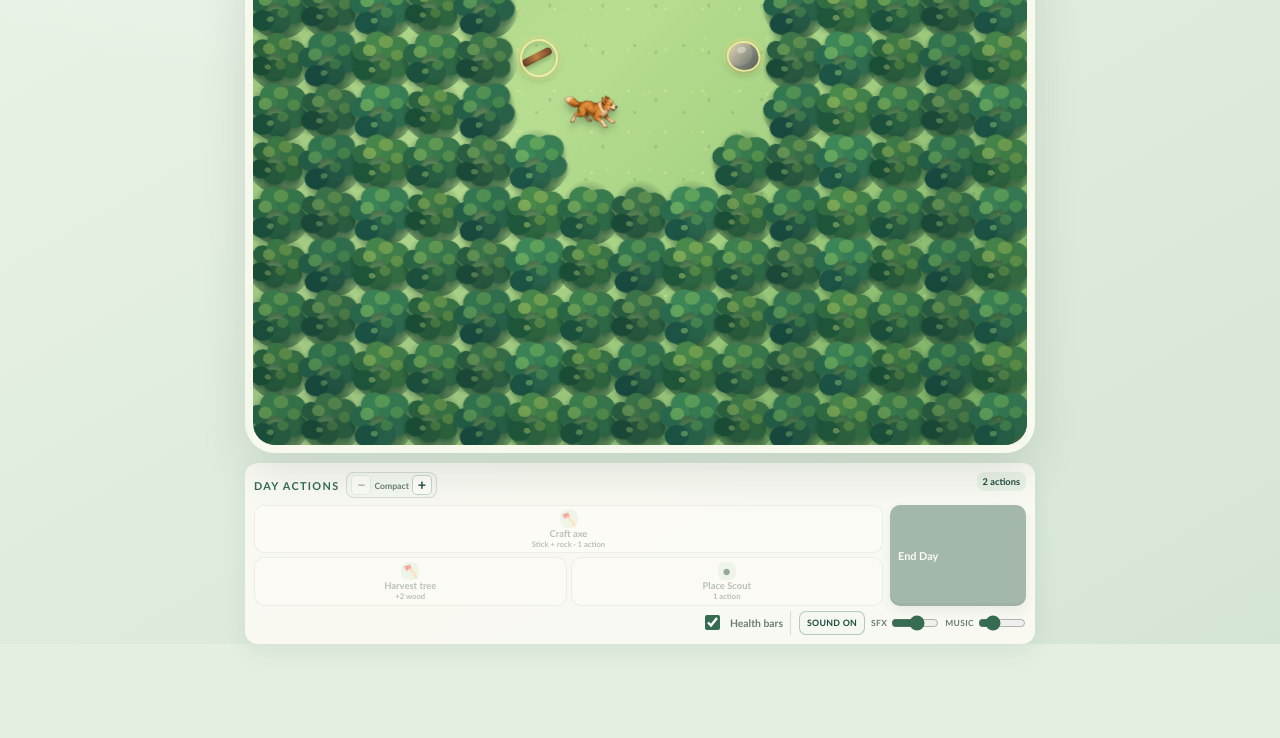
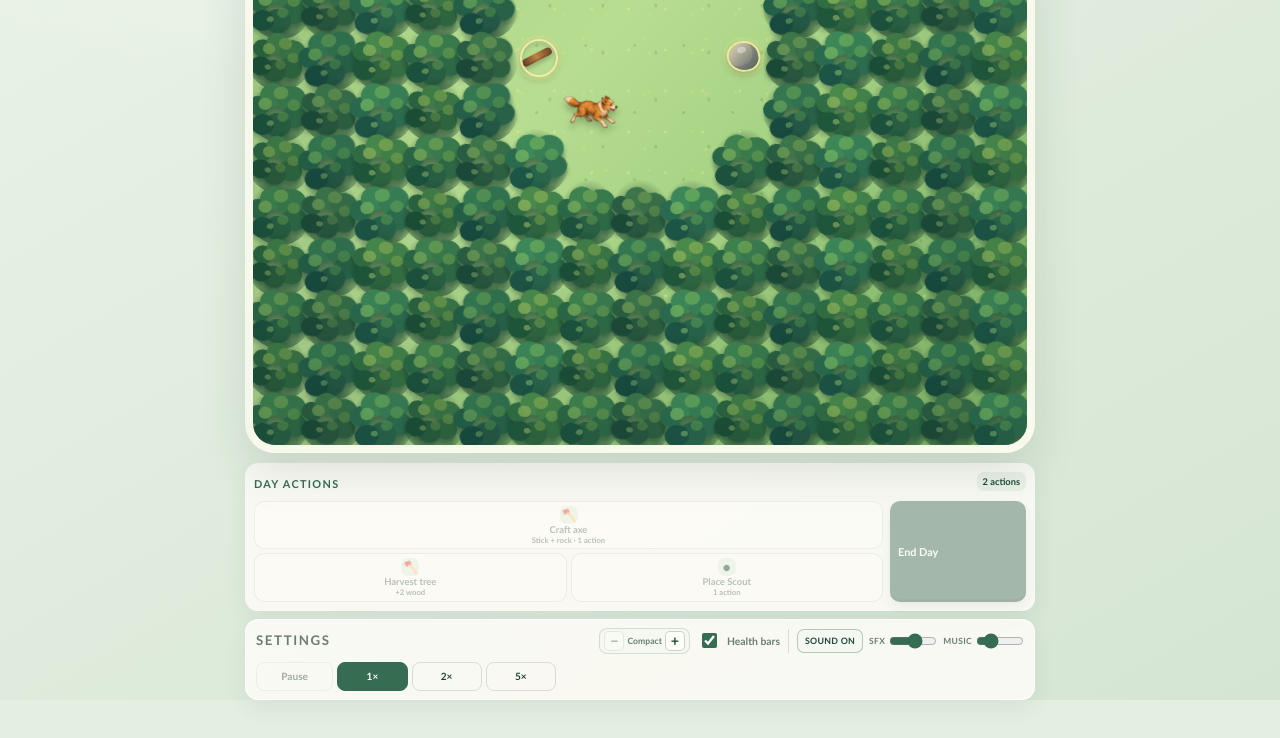
Before and after one commit to BenHays/Tower-Defense-Game, a website: page index.html in a window 1280 px wide. Shown: the part 488-1226 px from the top of the page. Before the commit the page ends 1176 px from the top, so only its background shows below. Drawn offline with Linux system fonts and the light colour scheme.

Commit message:
refactor: organize game control dock

```diff
--- a/game.js
+++ b/game.js
@@ -863,16 +863,14 @@ function renderControls() {
   const opening = needsShelter();
   const openingSuppliesReady = Engine.hasOpeningSupplies(state);
   const hasPlanningTarget = Boolean(selectedScout() || towerRecipe(building?.type));
-  // Keep pace settings anchored below the meadow once the opening is complete.
-  // The range overlay remains contextual, but 1×/2×/5× is a player preference
-  // rather than a night-only combat control.
-  const showPlanningCard = !opening;
+  // Keep display, sound, and pacing preferences anchored below the Build strip.
+  // The range overlay remains contextual, while 1×/2×/5× is a saved preference.
   elements.controlPanel.classList.toggle("is-day", day);
   elements.controlPanel.classList.toggle("is-night", night);
   elements.controlPanel.classList.toggle("is-aftermath", state.phase === "aftermath");
   elements.actionCard.hidden = false;
   elements.actionCard.classList.toggle("is-opening", opening);
-  elements.planningCard.hidden = opening || !showPlanningCard;
+  elements.planningCard.hidden = false;
   const unlockedBuildTools = renderBuildList();
   elements.buildCard.hidden = opening || !unlockedBuildTools.length;
   elements.axeButton.hidden = !opening || state.hatchetCrafted;
@@ -925,10 +923,10 @@ function renderControls() {
   elements.pauseButton.disabled = !night;
   elements.pauseButton.textContent = state.paused ? "Resume" : "Pause";
   elements.speedButtons.forEach((button) => {
-    button.disabled = opening;
+    button.disabled = false;
     button.classList.toggle("is-active", Number(button.dataset.speed) === preferredSpeed);
   });
-  elements.speedControls.hidden = opening;
+  elements.speedControls.hidden = false;
   elements.healthBarsSetting.hidden = false;
   elements.healthBarsToggle.checked = showHealthBars;
   syncAudioControls();
@@ -942,7 +940,7 @@ function renderControls() {
           : "Click the stick and rock in the meadow."
       : "Choose an action, then select the meadow."
     : "Scout is defending the hearth.";
-  elements.utilityLabel.textContent = night ? "Night watch" : state.phase === "aftermath" ? "Dawn" : "Tools";
+  elements.utilityLabel.textContent = "Settings";
   syncToolbarSizeControls();
   elements.levelLabel.textContent = `Level ${String(level.number).padStart(2, "0")} · ${level.title}`;
   elements.levelCopy.textContent = day
@@ -1291,7 +1289,6 @@ document.querySelector("#save-button").addEventListener("click", saveGame);
 document.querySelector("#load-button").addEventListener("click", loadGame);
 document.querySelector("#new-seed-button").addEventListener("click", () => resetRun(Engine.nextSeed(state.seed)));
 document.querySelector("#reset-button").addEventListener("click", () => resetRun(state.seed));
-document.querySelector("#brand-reset").addEventListener("click", (event) => { event.preventDefault(); resetRun(state.seed); });
 function frame(timestamp) {
   if (!lastFrame) lastFrame = timestamp;
   const elapsed = Math.min(timestamp - lastFrame, 250);
--- a/index.html
+++ b/index.html
@@ -5,16 +5,16 @@
     <meta name="viewport" content="width=device-width, initial-scale=1.0" />
     <meta name="description" content="A deterministic, top-down homestead defense prototype." />
     <title>Wild Hearth — Hearth Meadow</title>
-    <link rel="stylesheet" href="styles.css?v=night-speed-5x-1" />
+    <link rel="stylesheet" href="styles.css?v=dock-settings-1" />
   </head>
   <body>
     <main class="game-shell" id="top">
       <header class="game-header">
-        <a class="brand" href="#top" aria-label="Restart Wild Hearth" id="brand-reset">
+        <div class="brand" aria-label="Wild Hearth">
           <span class="brand-mark" aria-hidden="true">✦</span>
           <span><span class="eyebrow">Wild Hearth</span><strong>Hearth Meadow</strong></span>
-        </a>
-        <div class="phase-chip" id="phase-chip" aria-live="polite">
+        </div>
+        <div class="phase-chip" id="phase-chip" aria-live="polite" hidden>
           <span class="phase-dot"></span><span id="phase-label">Day planning</span><span class="phase-time" id="phase-detail">Untimed</span>
         </div>
         <div class="run-tools" aria-label="Game controls">
@@ -52,11 +52,6 @@
         <section class="action-card" id="action-card" aria-label="Day actions">
           <div class="action-heading">
             <p class="eyebrow">Day actions</p>
-            <div class="toolbar-size-controls" role="group" aria-label="Control size">
-              <button class="toolbar-size-button" id="toolbar-smaller" type="button" aria-label="Make controls smaller" title="Make controls smaller">−</button>
-              <span id="toolbar-size-label" aria-live="polite">Compact</span>
-              <button class="toolbar-size-button" id="toolbar-larger" type="button" aria-label="Make controls larger" title="Make controls larger">+</button>
-            </div>
             <strong id="action-badge">2 actions</strong>
           </div>
           <p class="action-hint" id="action-hint">Choose one action, then select a map cell.</p>
@@ -71,7 +66,21 @@
             <button class="secondary-button" id="upgrade-button" type="button">Upgrade selected <span>Arrowcraft · 4 wood · 1 action</span></button>
           </div>
           <button class="primary-button wide" id="end-day-button" type="button">End Day</button>
-          <div class="always-settings">
+        </section>
+
+        <section class="build-card" id="build-card" aria-label="Available structures">
+          <p class="eyebrow">Build</p>
+          <div class="build-list" id="build-list" aria-label="Buildable structures"></div>
+        </section>
+
+        <aside class="planning-card settings-card" id="planning-card" aria-label="Settings">
+          <p class="eyebrow" id="utility-label">Settings</p>
+          <div class="settings-controls" aria-label="Display and sound settings">
+            <div class="toolbar-size-controls" role="group" aria-label="Control size">
+              <button class="toolbar-size-button" id="toolbar-smaller" type="button" aria-label="Make controls smaller" title="Make controls smaller">−</button>
+              <span id="toolbar-size-label" aria-live="polite">Compact</span>
+              <button class="toolbar-size-button" id="toolbar-larger" type="button" aria-label="Make controls larger" title="Make controls larger">+</button>
+            </div>
             <label class="setting-toggle" id="health-bars-setting" for="health-bars-toggle"><input id="health-bars-toggle" type="checkbox" checked /> <span>Health bars</span></label>
             <div class="audio-settings" id="audio-settings" aria-label="Sound settings">
               <button class="audio-mute-button" id="audio-mute-button" type="button" aria-pressed="false">Sound on</button>
@@ -79,10 +88,6 @@
               <label class="audio-volume" for="music-volume"><span>Music</span><input id="music-volume" type="range" min="0" max="100" value="22" /></label>
             </div>
           </div>
-        </section>
-
-        <aside class="planning-card" id="planning-card" aria-label="Planning and night controls">
-          <p class="eyebrow" id="utility-label">Tools</p>
           <button class="secondary-button wide" id="overlay-button" type="button">Show planning overlay <span>range + routes</span></button>
           <p class="preview-copy" id="preview-copy">Choose a tool, then select unoccupied grass.</p>
           <p class="dawn-report" id="dawn-report" hidden></p>
@@ -93,11 +98,6 @@
             <button class="speed-button" data-speed="5" type="button">5×</button>
           </div>
         </aside>
-
-        <section class="build-card" id="build-card" aria-label="Available structures">
-          <p class="eyebrow">Build</p>
-          <div class="build-list" id="build-list" aria-label="Buildable structures"></div>
-        </section>
       </section>
 
       <section class="event-log" id="event-log-wrap" aria-label="Game update" aria-live="polite" hidden><p id="event-log"></p></section>
--- a/styles.css
+++ b/styles.css
@@ -260,20 +260,9 @@ button[hidden], [hidden] { display: none !important; }
   to { transform: scale(1.18); opacity: 0; }
 }
 
-/* This preference belongs with always-available day controls, not the conditional planning card. */
-.action-card > .always-settings {
-  grid-column: 1 / -1;
-  display: flex;
-  align-items: center;
-  flex-wrap: wrap;
-  gap: 7px;
-  justify-content: flex-end;
-  margin-top: -2px;
-}
 .audio-settings { display: inline-flex; align-items: center; gap: 6px; padding-left: 8px; border-left: 1px solid var(--line); }
 .audio-mute-button { min-height: 24px; padding: 4px 7px; border: 1px solid rgba(53,108,82,.34); border-radius: 7px; cursor: pointer; color: var(--moss-dark); background: #f4f8f0; font-size: .55rem; font-weight: 900; letter-spacing: .03em; text-transform: uppercase; }.audio-mute-button[aria-pressed="true"] { color: #866142; background: #fbf0dc; border-color: rgba(139,96,57,.4); }
 .audio-volume { display: inline-flex; align-items: center; gap: 4px; color: var(--muted); font-size: .53rem; font-weight: 900; letter-spacing: .04em; text-transform: uppercase; }.audio-volume input { width: 48px; height: 16px; margin: 0; accent-color: var(--moss); cursor: pointer; }
-@media(max-width:430px) { .action-card > .always-settings { justify-content: space-between; }.audio-settings { padding-left: 0; border-left: 0; }.audio-volume input { width: 40px; } }
 
 /* The opening teaches two concrete actions without introducing a new resource. */
 .day-action-list .opening-action { grid-column: 1 / -1; }
@@ -323,3 +312,52 @@ button[hidden], [hidden] { display: none !important; }
 .enemy.vulture { width: 68px; height: 50px; background: none; filter: drop-shadow(0 8px 2px rgba(18,42,37,.25)); animation: vulture-glide .48s ease-in-out infinite alternate; }.enemy.vulture::before { display: block; left: 4px; bottom: 8px; width: 61px; height: 27px; background: linear-gradient(154deg,transparent 0 17%,#463c35 18% 39%,#7a6758 40% 55%,#403931 56% 100%); clip-path: polygon(0 53%,26% 0,49% 42%,76% 7%,100% 63%,69% 80%,48% 65%,20% 88%); }.enemy.vulture::after { display: block; right: 5px; bottom: 14px; width: 20px; height: 17px; border-radius: 52% 46% 46% 54%; background: radial-gradient(circle at 34% 36%,#d9c281 0 2px,transparent 3px),#84735d; box-shadow: 10px 9px 0 -6px #d8b94f; }
 .projectile.straw { width: 20px; height: 5px; border-radius: 0 99px 99px 0; background: repeating-linear-gradient(90deg,#e8cf76 0 4px,#9e7936 5px 7px); box-shadow: 0 0 4px rgba(241,218,128,.78),0 1px 2px rgba(16,39,32,.45); }.impact.straw { border-color: rgba(235,208,106,.94); background: radial-gradient(circle,rgba(255,245,180,.8) 0 13%,rgba(221,183,74,.4) 17% 40%,transparent 45%); }.remains.vulture { width: 36px; height: 10px; background: linear-gradient(90deg,#403931,#7a6758,#403931); }
 @keyframes scarecrow-fling { from { transform: rotate(-4deg); } to { transform: rotate(7deg) translateX(3px); } }@keyframes vulture-glide { from { transform: translate(-50%,-50%) translateY(-2px) rotate(-2deg); } to { transform: translate(-50%,-50%) translateY(2px) rotate(2deg); } }
+
+/* The dock stays in player-reading order: actions, construction, then preferences. */
+.brand { cursor: default; }
+.settings-card {
+  display: grid !important;
+  grid-template-columns: max-content minmax(0, 1fr);
+  align-items: center;
+  gap: 7px 10px;
+  padding: 8px 10px !important;
+}
+.settings-card .eyebrow { display: block !important; margin: 0; }
+.settings-controls {
+  display: flex;
+  flex-wrap: wrap;
+  align-items: center;
+  justify-content: flex-end;
+  gap: 6px 8px;
+  min-width: 0;
+}
+.settings-card .toolbar-size-controls { margin: 0; }
+.settings-card .audio-settings { padding-left: 8px; border-left: 1px solid var(--line); }
+.settings-card #overlay-button,
+.settings-card .preview-copy,
+.settings-card .dawn-report,
+.settings-card .speed-controls { grid-column: 1 / -1; }
+.settings-card #overlay-button { max-width: 230px; }
+.settings-card .preview-copy { margin: 0; }
+.settings-card .dawn-report { margin: 0; }
+.settings-card .speed-controls { width: min(300px, 100%); }
+.control-panel.is-day .settings-card,
+.control-panel.is-night .settings-card,
+.control-panel.is-aftermath .settings-card {
+  display: grid !important;
+  grid-column: 1 / -1;
+  grid-template-columns: max-content minmax(0, 1fr);
+  justify-content: stretch;
+}
+@media (max-width: 700px) {
+  .settings-card,
+  .control-panel.is-day .settings-card,
+  .control-panel.is-night .settings-card,
+  .control-panel.is-aftermath .settings-card { grid-template-columns: 1fr; }
+  .settings-controls { justify-content: flex-start; }
+  .settings-card #overlay-button { max-width: none; }
+}
+@media (max-width: 430px) {
+  .settings-card .audio-settings { padding-left: 0; border-left: 0; }
+  .settings-card .audio-volume input { width: 40px; }
+}
```
Also changed, not shown: LEARNINGS.md (+1 -0 lines), README.md.
